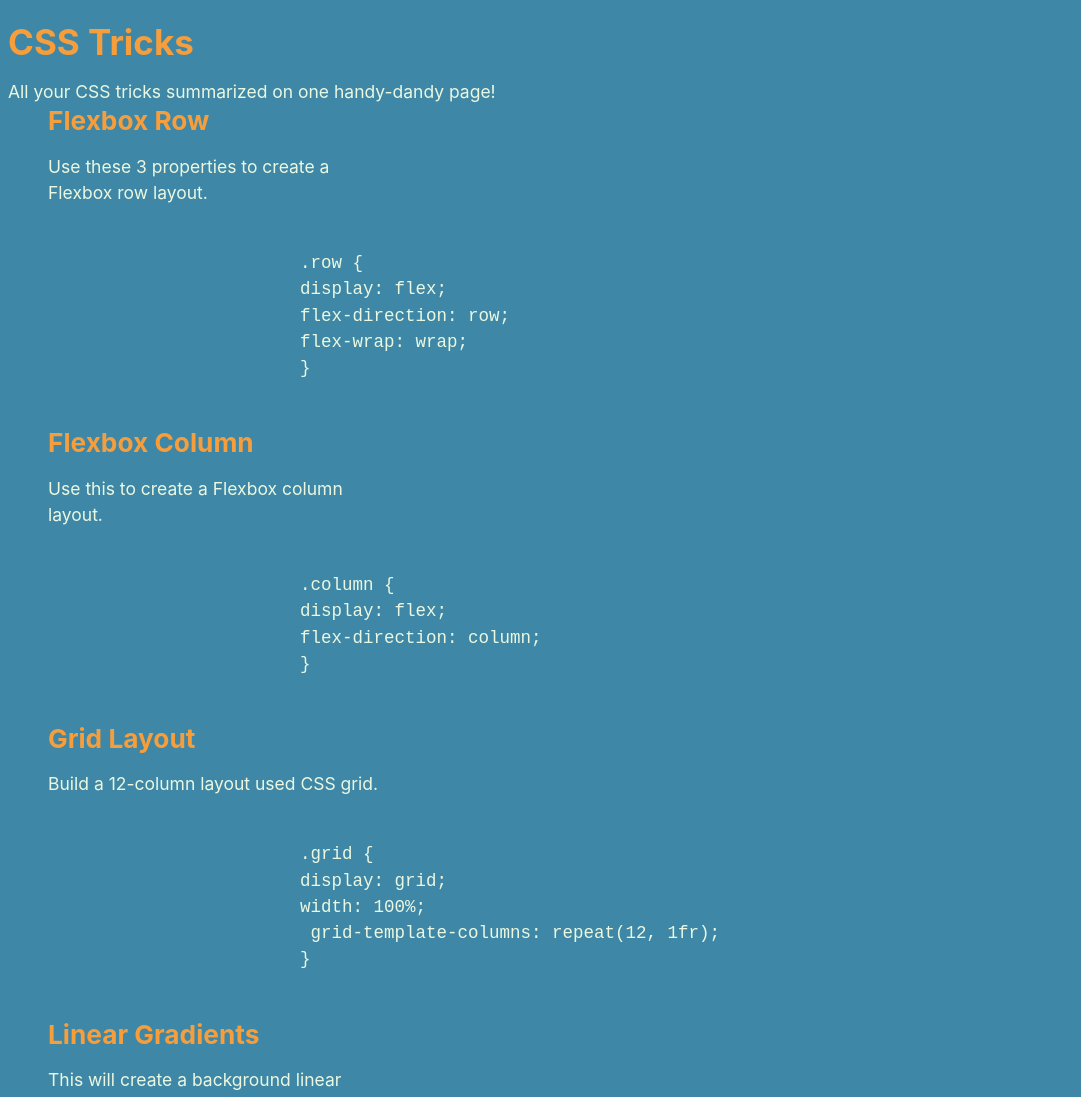
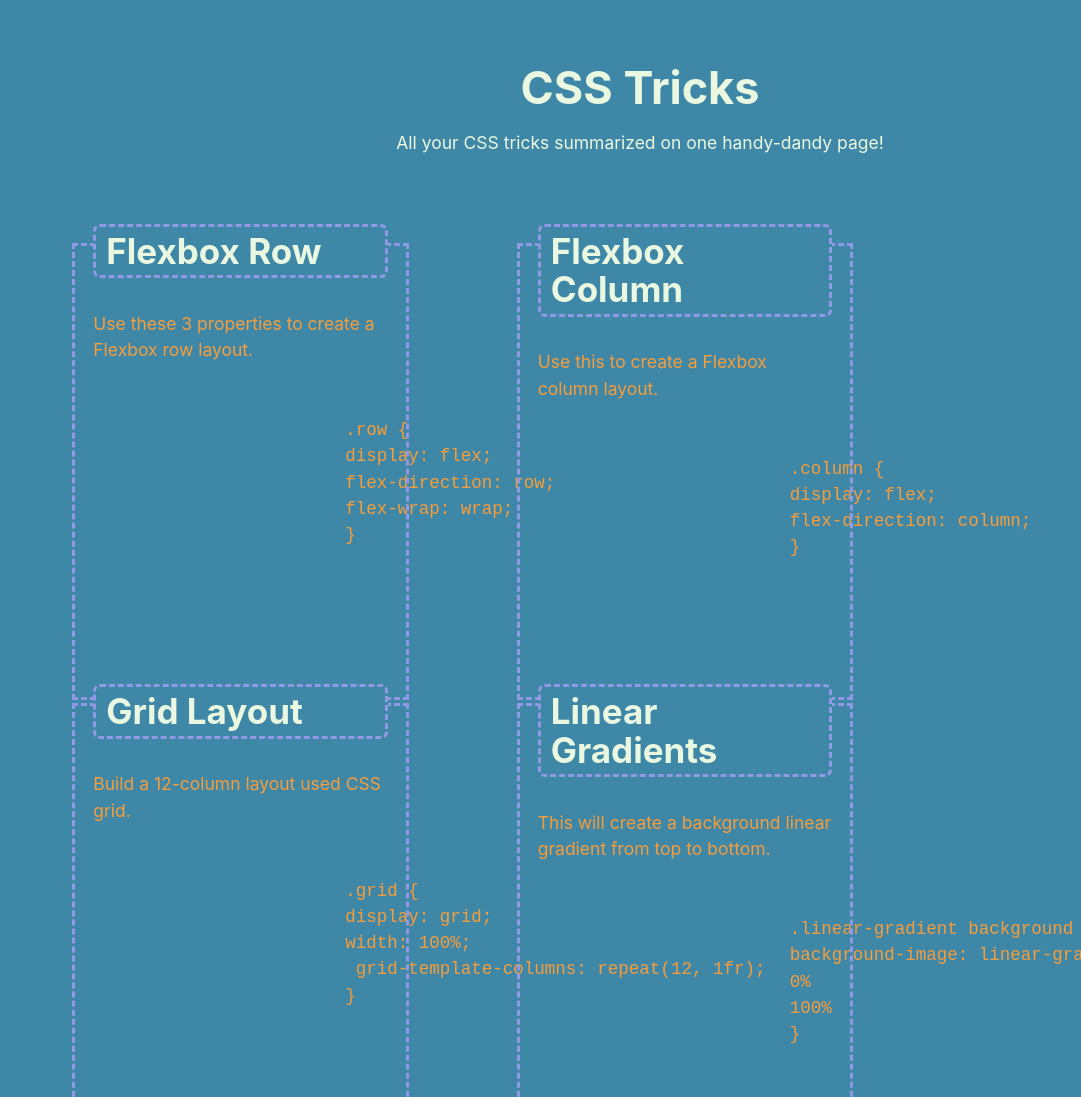
Before and after one commit to snehitak20/css-tricks, a plain HTML site: page index.html in a window 1280 px wide. Shown: the top 1097 px of the page, without its empty margins (0-1081 px from the left). Drawn offline with Linux system fonts and the light colour scheme.

Commit message:
CSS file modifications

```diff
--- a/style.css
+++ b/style.css
@@ -29,14 +29,114 @@ h4,
 h5,
 h6 {
   margin-bottom: 0.625rem;
-  color: var(--orange);
+  color: var(--light);
   font-weight: 700;
   line-height: 1.1;
 }
+
+h1 {
+  font-size: 4rem;
+}
+
+h2 {
+  font-size: 3.5rem;
+}
+
+h3 {
+  font-size: 3rem;
+}
+
+h4 {
+  font-size: 2.5rem;
+}
+
+h5 {
+  font-size: 2rem;
+}
+
+h6 {
+  font-size: 1.5rem;
+}
+
+p {
+  margin-bottom: 1rem;
+}
+
+code {
+  font-family: 'Courier New', Courier, monospace;
+}
+
+header {
+  width: 96%;
+  margin: 0 auto;
+  padding: 2.5rem;
+  text-align: center;
+}
+
+header h1.title {
+  padding: 1rem, 1.2rem;
+  font-size: 4.5rem;
+}
+
 main {
+  width: 96%;
+  margin: 2rem auto;
+}
+
+footer {
+  margin: 1.5rem;
+  text-align: center;
+}
+
+.row {
+  display: flex;
+  flex-wrap: wrap;
+  flex-direction: row;
+  margin-left: -1.5rem;
+  margin-right: -1.5rem;
+}
+
+.justify-center {
+  justify-content: center;
+}
+
+.column {
+  flex: 1 0 100%;
+  padding: 1.5rem;
+  transition: flex-basis 500ms linear;
+  margin-bottom: 1.5rem;
+}
+
+.blank {
+  display: flex;
+  flex-direction: column;
+  justify-content: flex-start;
+  min-height: 100%;
+  padding: 2rem;
+  color: var(--orange);
+
+  outline: 3px dashed var(--lavender);
+  outline-offset: -2px;
+  transition: all 0.5s ease-in-out;
+}
+
+.blank .titles{
   position: relative;
-  margin-top: -20px;
+  margin: -4rem 0 1.5rem 0;
+  padding: 0.5rem 1rem;
+  background-color: var(--ocean);
+  color: var(--light);
+  border: 3px dashed var(--lavender);
+  border-radius: 7px;
+  transition: all 0.5s ease-in-out;
 }
+
+.blank:hover,
+.blank:hover .titles {
+  box-shadow: inset 0px 0px 8px var(--orange), 0 0 15px var(--orange);
+}
+
+
 
 @media screen and (min-width: 992px){
   header {
```
